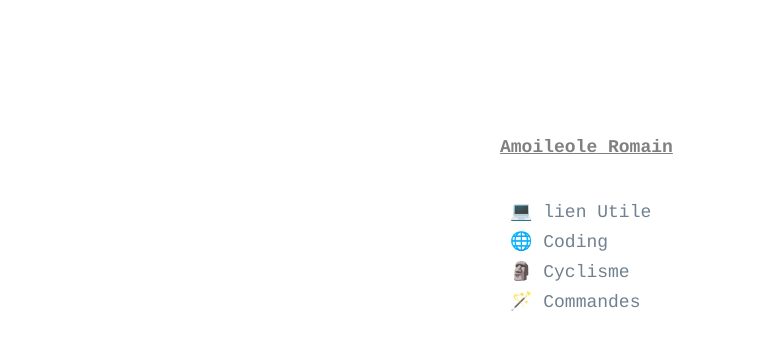
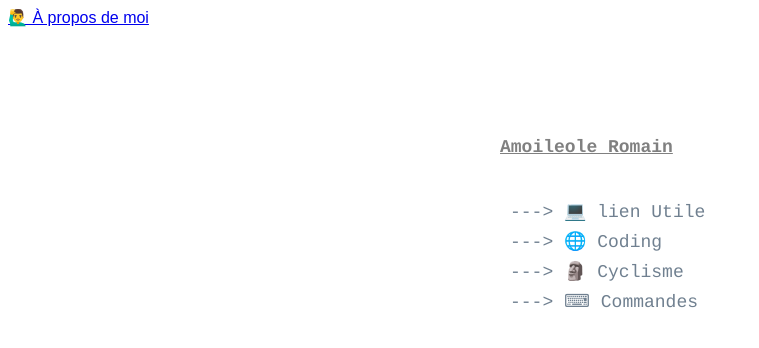
Before and after one commit to RomainProo/romainproo.github.io, a plain HTML site: page index.html in a window 1280 px wide. Shown: the whole page, without its empty margins (0-759 px from the left). Drawn offline with Linux system fonts and the light colour scheme.

Commit message:
Update index.html

```diff
--- a/index.html
+++ b/index.html
@@ -1,14 +1,27 @@
 <!doctype html>
  <html>
+
+
   <head>
     <title>Amoileole</title>
     <link href="index.css" rel="stylesheet">
+    <link rel="website icon" type="png" href="pngegg (1).png">
   </head>
+
+
   <body>
- <div class="titre"><h1 id="titre">Amoileole Romain</h1></div>
- <div class="lien_utile"><a id="lien_utile" href="Lien Utile/Lien Utile.html"> 💻 lien Utile </a></div>
- <div class="coding"><a id="Coding" href="C:\Users\romain.amoileole\Documents\Programmes\HTML\Navigateur\Coding\coding.html"> 🌐 Coding </a></div>
- <div class="cyclisme"><a id="Cyclisme" href="C:\Users\romain.amoileole\Documents\Programmes\HTML\Navigateur\Cyclisme\cyclisme.html">🗿 Cyclisme </a> <!--En pierre--> </div>
- <div class="commandes"><a id="Commandes" href="C:\Users\romain.amoileole\Documents\Programmes\HTML\Navigateur\Commandes\commandes.html"> 🪄 Commandes</a></div>
+     <div class="presentation"><a id="presentation" href="presentation.html"> 🙋‍♂️ À propos de moi </a> </div>
+
+     <div class="titre"><h1 id="titre">Amoileole Romain</h1></div>
+
+     <div class="lien_utile"><a id="lien_utile" href="Lien Utile.html"> ---> 💻 lien Utile </a></div>
+
+     <div class="coding"><a id="Coding" href="coding.html"> ---> 🌐 Coding </a></div>
+
+     <div class="cyclisme"><a id="Cyclisme" href="cyclisme.html">---> 🗿 Cyclisme </a> <!--En pierre--> </div>
+
+     <div class="commandes"><a id="Commandes" href="commandes.html">---> ⌨ Commandes</a></div>
   </body>
+
+
  </html>
```
